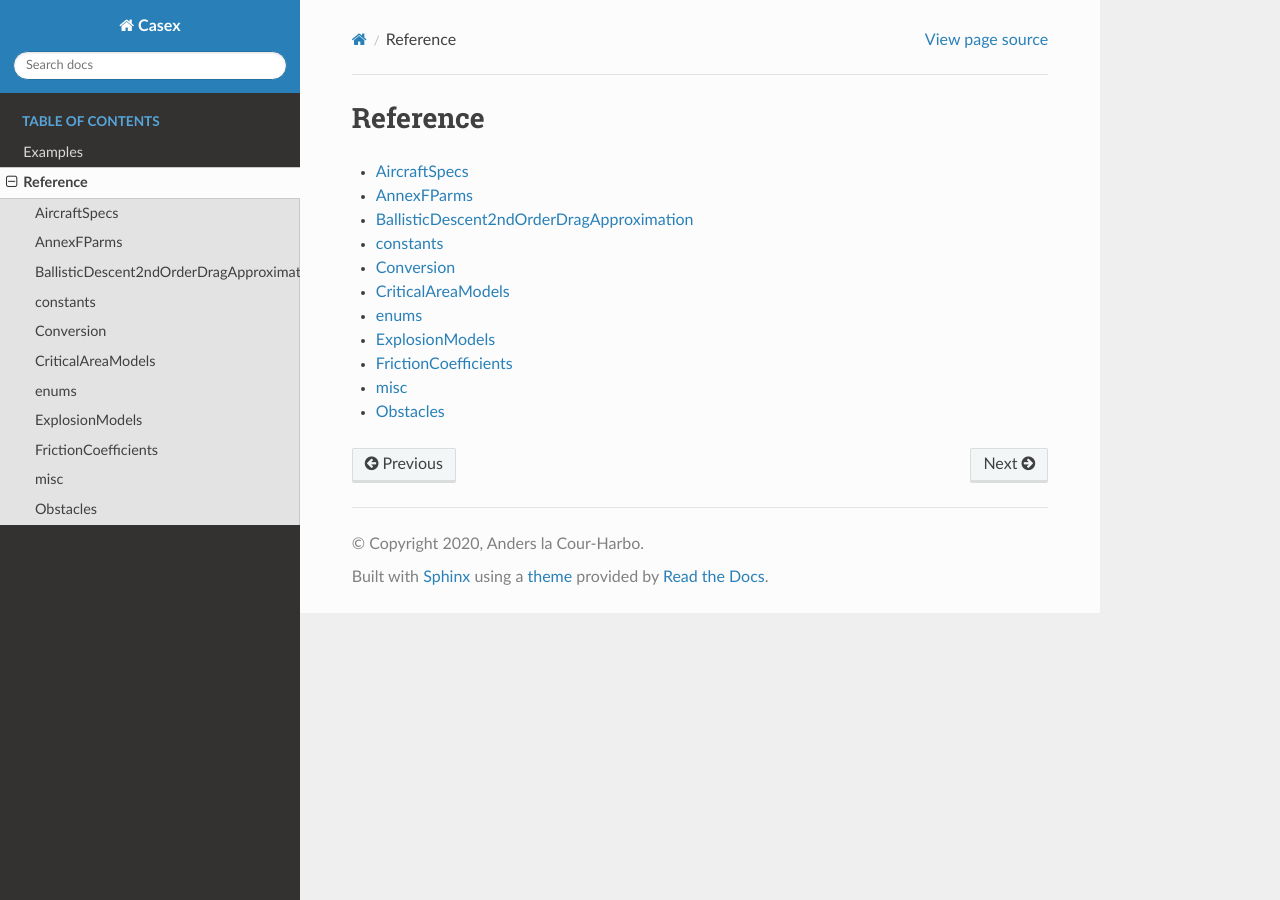
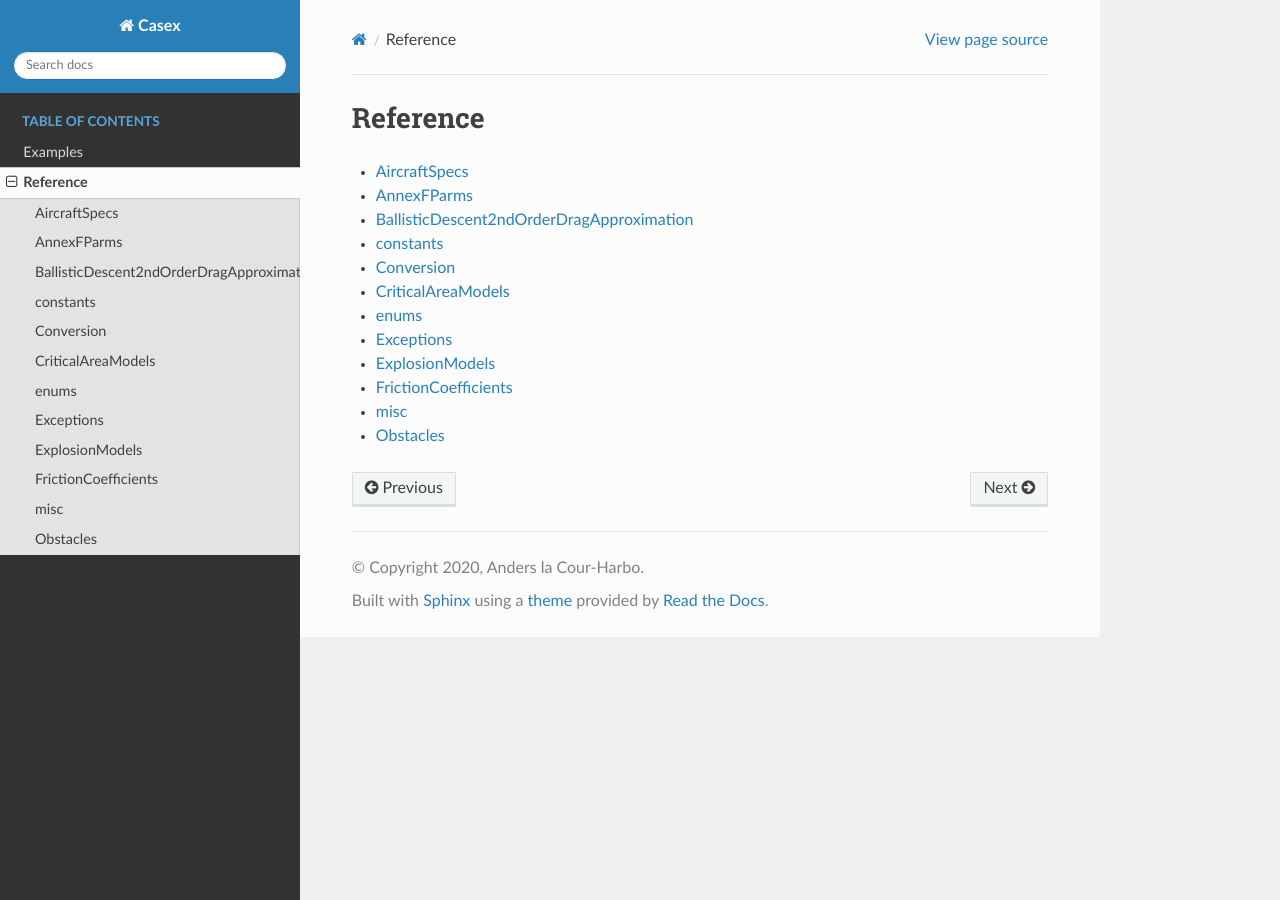
Before and after one commit to JARUS-QM/casex, a Sphinx documentation site: the page built from docs/source/reference.rst, in a window 1280 px wide. Built offline with Sphinx 7.4.7 and the Read the Docs theme 2.0.0, drawn with Linux system fonts in a browser that asks for light colours.

Commit message:
Added custom exceptions to the documentation.

```diff
--- a/docs/source/reference.rst
+++ b/docs/source/reference.rst
@@ -11,6 +11,7 @@ Reference
     Conversion <reference/Conversion>
     CriticalAreaModels <reference/CriticalAreaModels>
     enums <reference/enums>
+    Exceptions <reference/exceptions>
     ExplosionModels <reference/ExplosionModels>
     FrictionCoefficients <reference/FrictionCoefficients>
     misc <reference/misc>
--- /dev/null
+++ b/docs/source/reference/exceptions.rst
@@ -0,0 +1,6 @@
+=================
+Custom exceptions
+=================
+
+.. automodule:: casex.exceptions
+    :members:
```
